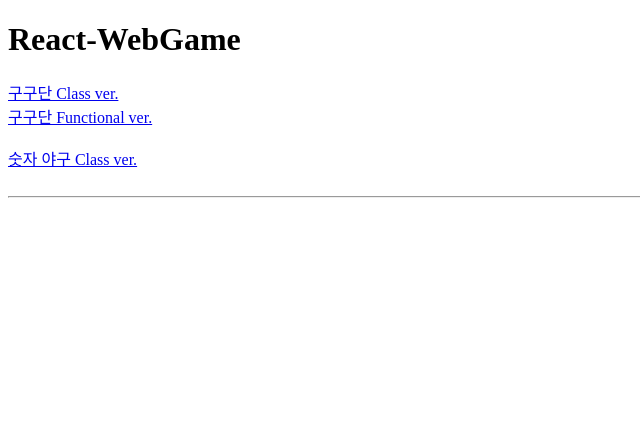
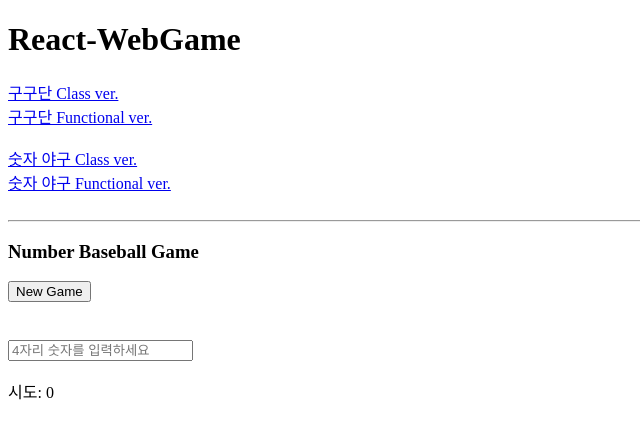
Before and after one commit to anxiubin/TIL, a React (Create React App) app in the folder dailyCoding/React-webgame/webGame/: page /NumberBaseballFunction in a window 1280 px wide. Shown: the top 436 px of the page, without its empty margins (0-640 px from the left). Built offline with nearby package versions, Linux system fonts and the light colour scheme.

Commit message:
ENH: Add Functional Component

```diff
--- a/dailyCoding/React-webgame/webGame/src/App.js
+++ b/dailyCoding/React-webgame/webGame/src/App.js
@@ -3,6 +3,7 @@ import {Route, Link} from 'react-router-dom';
 import GuGuDanClass from './GuGuDan/GuGuDanClass';
 import GuGuDanFunction from './GuGuDan/GuGuDanFunction';
 import NumberBaseballClass from './NumberBaseball/NumberBaseballClass';
+import NumberBaseballFunction from './NumberBaseball/NumberBaseballFunction';
 
 function App() {
   return (
@@ -12,12 +13,13 @@ function App() {
     <div><Link to="/GuGuDanFunction">구구단 Functional ver.</Link></div>
     <br/>
     <div><Link to="/NumberBaseballClass">숫자 야구 Class ver.</Link></div>
-
+    <div><Link to="/NumberBaseballFunction">숫자 야구 Functional ver.</Link></div>
     <br/>
     <hr/>
       <Route path="/GuGuDanClass" component={GuGuDanClass} />
       <Route path="/GuGuDanFunction" component={GuGuDanFunction} />
       <Route path="/NumberBaseballClass" component={NumberBaseballClass} />
+      <Route path="/NumberBaseballFunction" component={NumberBaseballFunction} />
     </>
   );
 }
--- a/dailyCoding/React-webgame/webGame/src/NumberBaseball/NumberBaseballClass.js
+++ b/dailyCoding/React-webgame/webGame/src/NumberBaseball/NumberBaseballClass.js
@@ -71,6 +71,7 @@ class NumberBaseballClass extends Component {
 
     onClick = () => {
         this.setState({
+            result: '',
             value: '',
             answer: getNumbers(),
             tries: []
@@ -83,7 +84,7 @@ class NumberBaseballClass extends Component {
     onRef = (e) => {this.input = e;};
 
   render() {
-      const {value, tries} = this.state;
+      const {result,value, tries} = this.state;
     return (
       <>
         <h3>Number Baseball Game</h3>
@@ -91,6 +92,7 @@ class NumberBaseballClass extends Component {
             <button onClick={this.onClick}>New Game</button>
         </div>
         <br/>
+        <h2>{result}</h2>
         <form onSubmit={this.onSubmit}>
             <input
             maxLength={4}
--- /dev/null
+++ b/dailyCoding/React-webgame/webGame/src/NumberBaseball/NumberBaseballFunction.js
@@ -0,0 +1,93 @@
+import React, {useState, useRef} from 'react';
+import TryFC from './TryFC';
+
+function getNumbers() {
+    const numbers = [1,2,3,4,5,6,7,8,9];
+    const array = [];
+    for(let i = 0; i < 4; i++){
+        const chosen = numbers.splice(Math.floor(Math.random() * (9 - i)), 1)[0];
+        array.push(chosen);
+    }
+    return array;
+};
+
+function NumberBaseballFunction() {
+    const [result,setResult] = useState('');
+    const [value,setValue] = useState('');
+    const [answer,setAnswer] = useState(getNumbers());
+    const [tries,setTries] = useState([]);
+
+    const onSubmit = (e) => {
+        e.preventDefault();
+        if(value === answer.join('')){
+            setResult('홈런!');
+            setTries((prevTries) => {
+                return [...prevTries, {try: value, result: '홈런!'}];
+            })
+        } else {
+            const myAnswerArray = value.split('').map((num) => parseInt(num));
+            let strike = 0;
+            let ball = 0;
+            if(tries.length >= 9){
+                setResult(`10번 넘게 틀려서 실패입니다! 답은 ${answer.join(',')} 였습니다!`);
+                alert('게임을 다시 시작합니다!');
+                setValue('');
+                setAnswer(getNumbers());
+                setTries([]);
+            } else {
+                for(let i = 0; i < 4; i++){
+                    if(myAnswerArray[i] === answer[i]) {
+                        strike++;
+                    } else if(answer.includes(myAnswerArray[i])) {
+                        ball++;
+                    }
+                }
+                setTries((prevTries) => {
+                    return [...prevTries, {try: value, result: `${strike} 스트라이크, ${ball} 볼입니다`}];
+                });
+                setValue('');
+            }
+        }
+    };
+    const onChange = (e) => {
+        setValue(e.target.value);
+    };
+
+    const onClick = () => {
+        setResult('');
+        setValue('');
+        setAnswer(getNumbers());
+        setTries([]);
+    }
+
+    const input = useRef();
+
+  return (
+    <>
+      <h3>Number Baseball Game</h3>
+        <div>
+            <button onClick={onClick}>New Game</button>
+        </div>
+        <br/>
+        <h2>{result}</h2>
+        <form onSubmit={onSubmit}>
+            <input
+            maxLength={4}
+            value={value}
+            onChange={onChange}
+            placeholder={'4자리 숫자를 입력하세요'}
+            ref={input} />
+        </form>
+        <br/>
+        <div>시도: {tries.length}</div>
+        <ul>
+            {tries.map((tried, index) => {
+                return (
+                    <TryFC key={`${index + 1 }차 시도`} tryInfo={tried} />
+                );
+            })}
+        </ul>
+    </>
+  );
+}
+export default NumberBaseballFunction;
--- /dev/null
+++ b/dailyCoding/React-webgame/webGame/src/NumberBaseball/TryFC.js
@@ -0,0 +1,12 @@
+import React from 'react';
+
+const TryFC = ({tryInfo}) => {
+    return (
+        <li>
+            <div>{tryInfo.try}</div>
+            <div>{tryInfo.result}</div>
+        </li>
+      );
+};
+
+export default TryFC;
```
